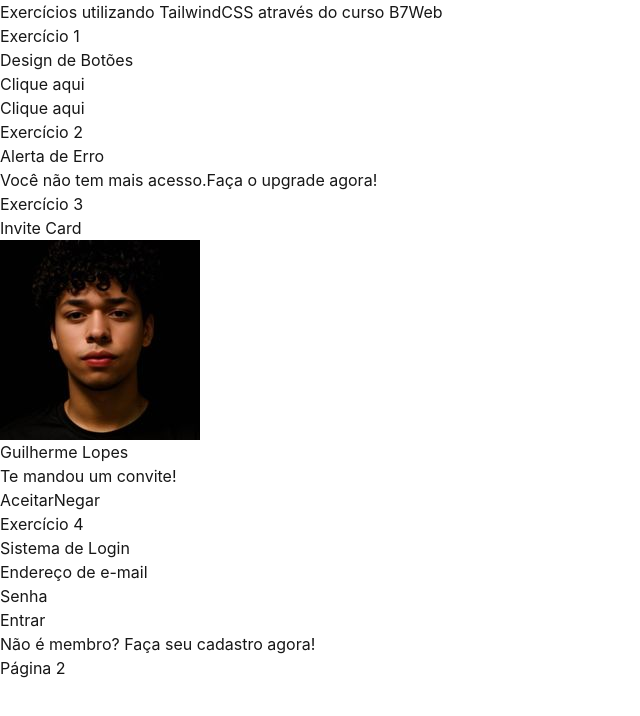
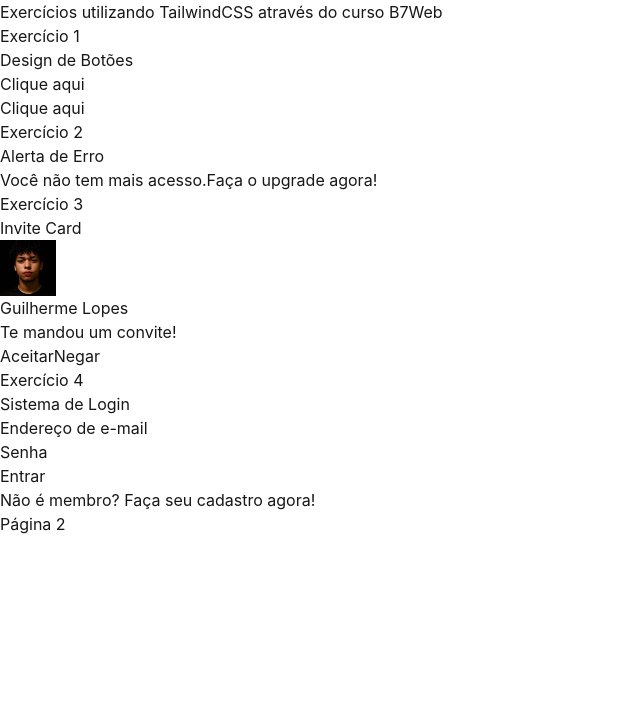
Before and after one commit to Nixwzy/tailwindcss-exercises, a Next.js app in the folder twcss-exercises/: page / in a window 1280 px wide. Shown: the top 716 px of the page, without its empty margins (0-640 px from the left). Built offline with nearby package versions, Linux system fonts and the light colour scheme.

Commit message:
fix: <Image/> and <Link/> tags

```diff
--- a/twcss-exercises/src/app/page.tsx
+++ b/twcss-exercises/src/app/page.tsx
@@ -1,4 +1,7 @@
 import type { Metadata } from 'next';
+import Link from 'next/link';
+import Image from 'next/image';
+
 export const metadata: Metadata = {
   title: 'Exercícios',
   description: 'Generated by create next app',
@@ -50,7 +53,7 @@ const Page = () => {
         <div className="mt-4 w-96 rounded-md border border-gray-500 bg-white p-4">
           <div>
             <div className="inline-block">
-              <img className="w-14 h-14 rounded-full" src="images/avatar.jpg" />
+              <Image className="rounded-full" width={56} height={56} alt ="" src="/images/avatar.jpg" />
             </div>
             <div className="inline-block ml-5">
               <div className="text-black pb-2">Guilherme Lopes</div>
@@ -111,7 +114,7 @@ const Page = () => {
           </div>
         </div>
         <div className="mt-8">
-          <a href="page1" className="underline">Página 2</a>
+          <Link href="page1" className="underline">Página 2</Link>
         </div>
       </div>
     </div>
--- a/twcss-exercises/src/app/page1/page.tsx
+++ b/twcss-exercises/src/app/page1/page.tsx
@@ -1,4 +1,6 @@
 import type { Metadata } from 'next';
+import Link from 'next/link';
+
 
 export const metadata: Metadata = {
   title: 'Exercícios 2',
@@ -20,9 +22,9 @@ const Page = () => {
 
         {/* Pages Interaction */}
         <div className="mt-auto text-center">
-          <a href="/" className="underline text-white">
+          <Link href="/" className="underline text-white">
             Página 1
-          </a>
+          </Link>
         </div>
       </div>
     </div>
```
